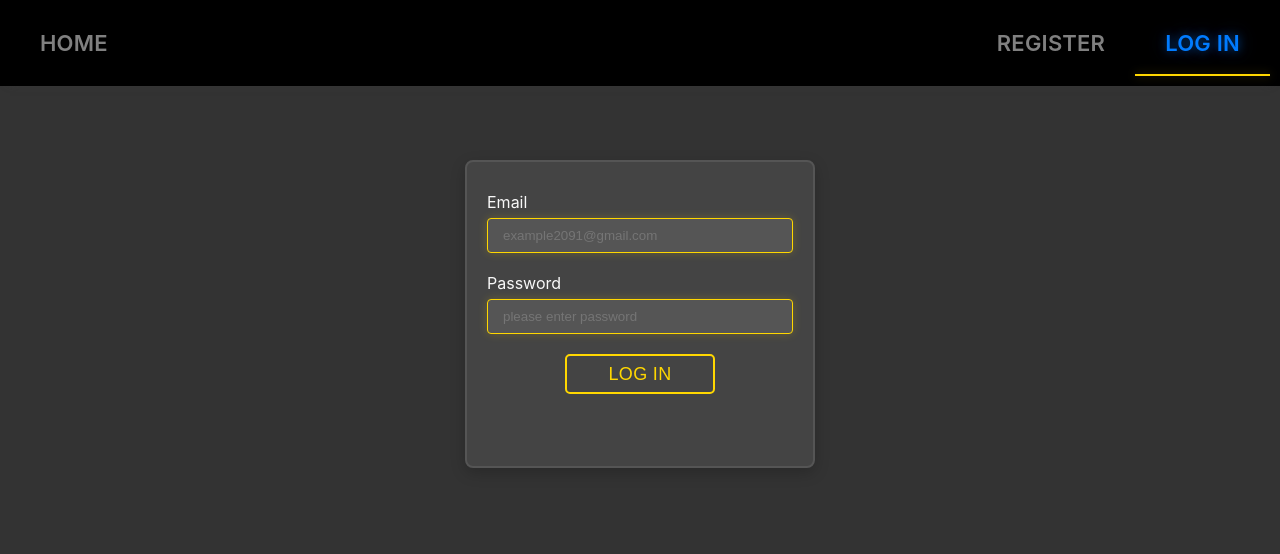
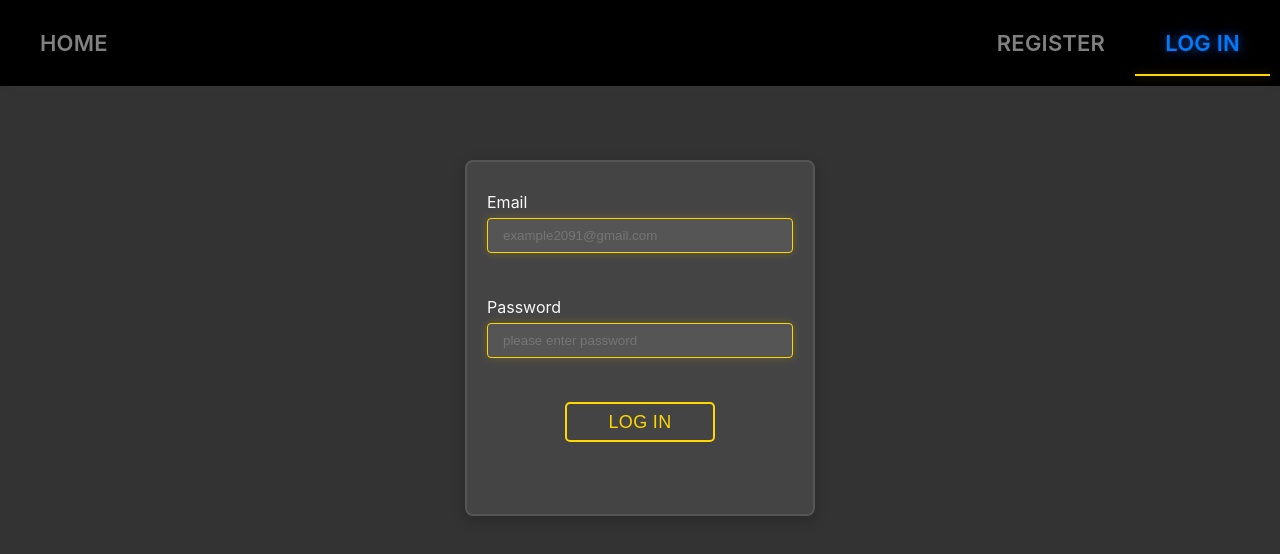
Before and after one commit to Suianina/goit-react-hw-08, a React (Vite) app: page /login in a window 1280 px wide. Shown: the top 554 px of the page. Built offline with nearby package versions, Linux system fonts and the light colour scheme.

Commit message:
fix(login-form): eliminate layout shift via persistent field error slots and global error placeholder

```diff
--- a/src/components/LoginForm/LoginForm.jsx
+++ b/src/components/LoginForm/LoginForm.jsx
@@ -48,8 +48,15 @@ const LoginForm = () => {
             placeholder="example2091@gmail.com"
             autoComplete="email"
           />
-          <ErrorMessage className={css.error} name="email" component="div" />
+          <div className={css.errorSlot} aria-live="polite">
+            <ErrorMessage
+              name="email"
+              component="span"
+              className={css.errorText}
+            />
+          </div>
         </div>
+
         <div className={css.group}>
           <label className={css.label} htmlFor={passwordField}>
             Password
@@ -62,12 +69,20 @@ const LoginForm = () => {
             placeholder="please enter password"
             autoComplete="current-password"
           />
-          <ErrorMessage className={css.error} name="password" component="div" />
+          <div className={css.errorSlot} aria-live="polite">
+            <ErrorMessage
+              name="password"
+              component="span"
+              className={css.errorText}
+            />
+          </div>
         </div>
+
         <button className={css.btn} type="submit">
           Log In
         </button>
-        <div className={css.errorGlobalSlot}>
+
+        <div className={css.errorGlobalSlot} aria-live="polite">
           <span className={css.errorGlobalText}>
             {error ? `Something went wrong ${error}` : ""}
           </span>
--- a/src/components/LoginForm/LoginForm.module.css
+++ b/src/components/LoginForm/LoginForm.module.css
@@ -53,19 +53,24 @@
   box-shadow: 0 0 12px rgba(255, 215, 0, 0.3);
 }
 
-.error {
+.errorSlot {
   height: 18px;
-  font-size: 14px;
+  display: flex;
+  align-items: center;
+}
+
+.errorText {
+  font-size: 12px;
   line-height: 18px;
   color: var(--error-color);
-  transition: opacity 0.2s ease;
   white-space: nowrap;
   overflow: hidden;
   text-overflow: ellipsis;
   opacity: 0;
+  transition: opacity 0.2s ease;
 }
 
-.error:not(:empty) {
+.errorText:not(:empty) {
   opacity: 1;
 }
 
```
